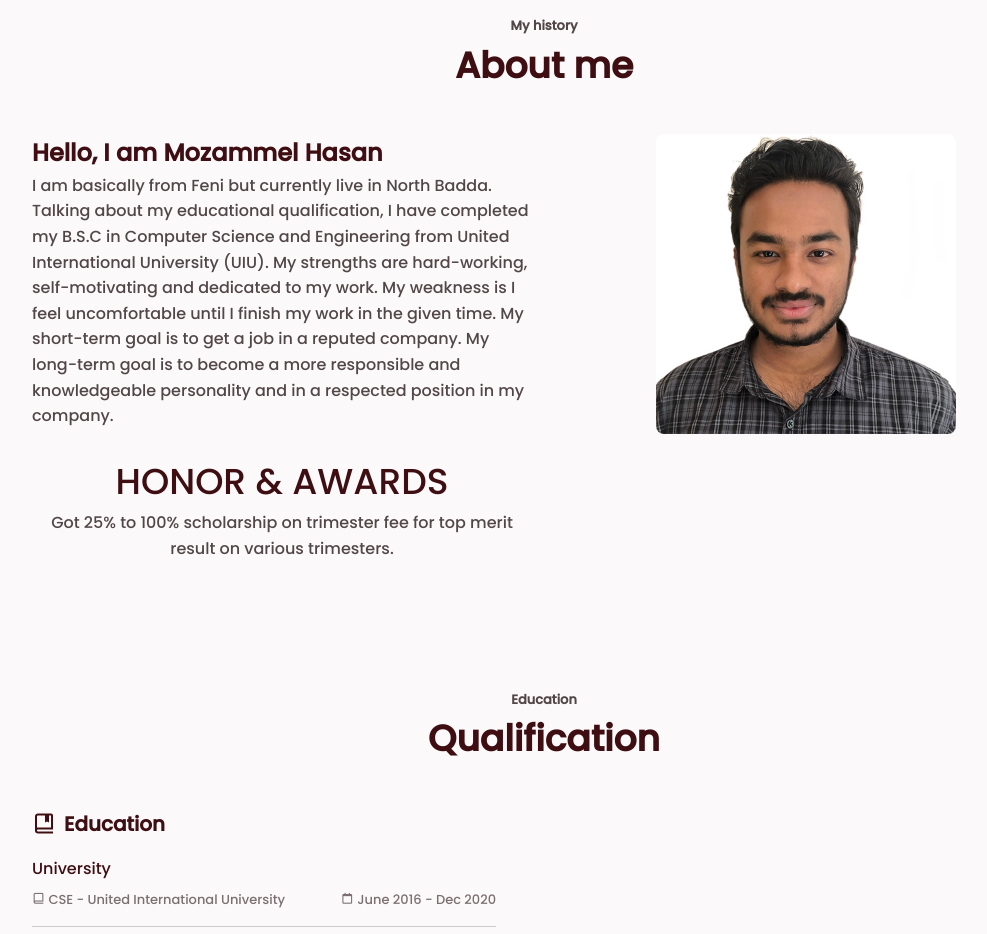
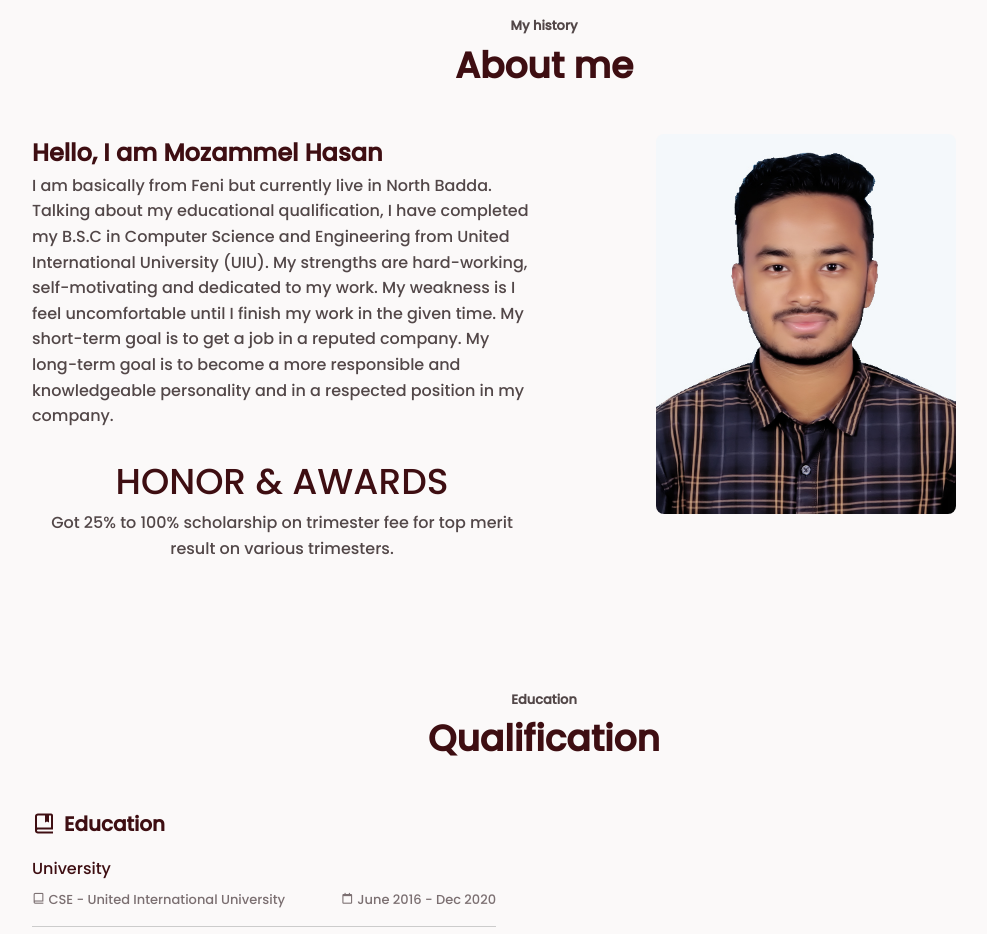
Before and after one commit to MozammelHasan97/Portfolio, a plain HTML site: page index.html in a window 1280 px wide. Shown: the part 880-1814 px from the top of the page, without its empty margins (96-1083 px from the left). Drawn offline with nearby package versions, Linux system fonts and the light colour scheme.

Commit message:
Update index.html

```diff
--- a/index.html
+++ b/index.html
@@ -84,7 +84,7 @@
 					</div>
 				</div>
 
-				<img src="assets/img/about-img.jpg" alt="" class="about__img">
+				<img src="assets/img/about_img-1.jpg" alt="" class="about__img">
 			</div>
 		</section>
 
```
